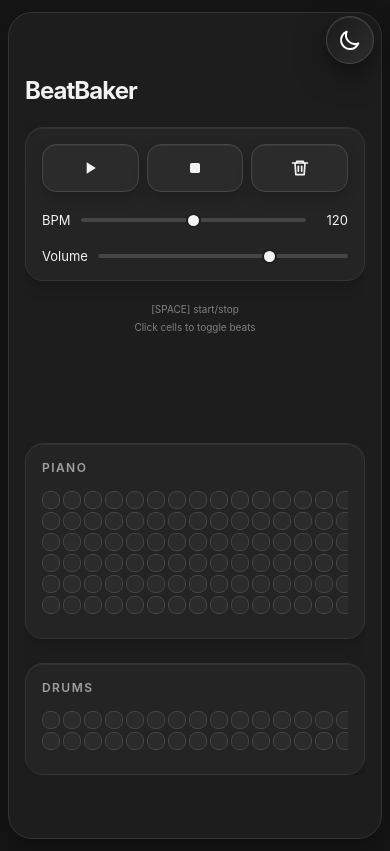
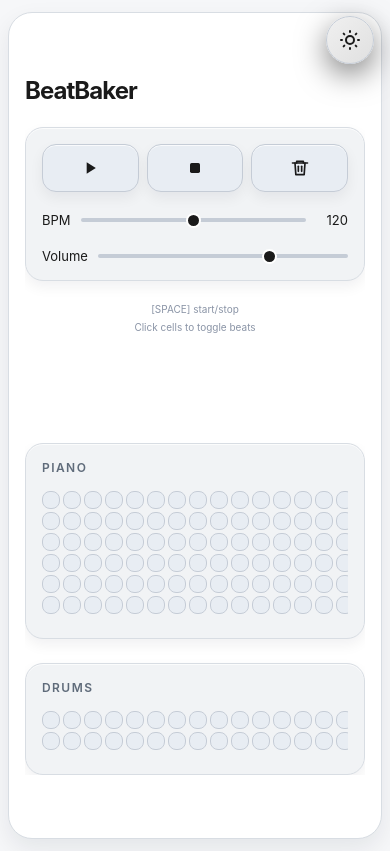
Before and after one commit to shauryaupadhyaya/beatbaker, a website with bundled scripts: page public/index.html in a window 390 px wide. Both pictures are taken after a click on the button 350 px from the left and 40 px from the top of the page. Built offline with nearby package versions, Linux system fonts and the light colour scheme.

Commit message:
theme toggle

```diff
--- a/src/index.ts
+++ b/src/index.ts
@@ -216,3 +216,58 @@ console.log("Found cells:", pianoCells.length + drumCells.length);
     cell.classList.remove("click");
   });
 });
+
+// theme toggle
+const themeToggle = document.getElementById("theme-toggle") as HTMLButtonElement | null;
+const sunIcon = document.getElementById("sunIcon") as SVGPathElement | null;
+const moonIcon = document.getElementById("moonIcon") as SVGPathElement | null;
+
+function setTheme(theme: "light" | "dark"){
+  document.body.classList.toggle("light", theme === "light");
+  localStorage.setItem("theme", theme);
+
+  if (sunIcon && moonIcon){
+    sunIcon.style.display = theme === "light" ? "block" : "none";
+    moonIcon.style.display = theme === "light" ? "none" : "block";
+  }
+}
+
+const savedTheme = (localStorage.getItem("theme") as "light" | "dark" | null) || "dark";
+setTheme(savedTheme);
+
+themeToggle?.addEventListener("click", async () => {
+  const nextTheme = document.body.classList.contains("light") ? "dark" : "light";
+
+  if(!document.startViewTransition){
+    setTheme(nextTheme);
+    return;
+  }
+
+  const rect = themeToggle.getBoundingClientRect();
+  const x = rect.left + rect.width / 2;
+  const y = rect.top + rect.height / 2;
+  const endRadius = Math.hypot(
+    Math.max(x, window.innerWidth - x),
+    Math.max(y, window.innerHeight - y)
+  );
+
+  const transition = document.startViewTransition(() => {
+    setTheme(nextTheme);
+  });
+
+  await transition.ready;
+
+  document.documentElement.animate(
+    {
+      clipPath: [
+        `circle(0px at ${x}px ${y}px)`,
+        `circle(${endRadius}px at ${x}px ${y}px)`
+      ]
+    },
+    {
+      duration: 1000,
+      easing: "cubic-bezier(0.4, 0, 0.2, 1)",
+      pseudoElement: '::view-transition-new(root)'
+    }
+  )
+});
--- a/style/style.css
+++ b/style/style.css
@@ -23,7 +23,7 @@
     --radius-sm: 8px;
 }
 
-.light{
+body.light{
     --bg: #f6f7f9;
     --surface: #ffffff;
     --surface-2: #f1f3f5;
@@ -54,10 +54,6 @@ html{
     color-scheme: dark;
     height: 100%;
     box-sizing: border-box;
-}
-
-body.light{
-    color-scheme: light;
 }
 
 body{
@@ -446,6 +442,12 @@ body.light .theme-icon path{
     stroke: #1a1a1a;
 }
 
+::view-transition-old(root),
+::view-transition-new(root){
+    animation: none;
+    mix-blend-mode: normal;
+}
+
 @media (max-width: 900px) {
     .layout{
         grid-template-columns: 1fr;
```
Also changed, not shown: dist/index.js, 1 other file.
